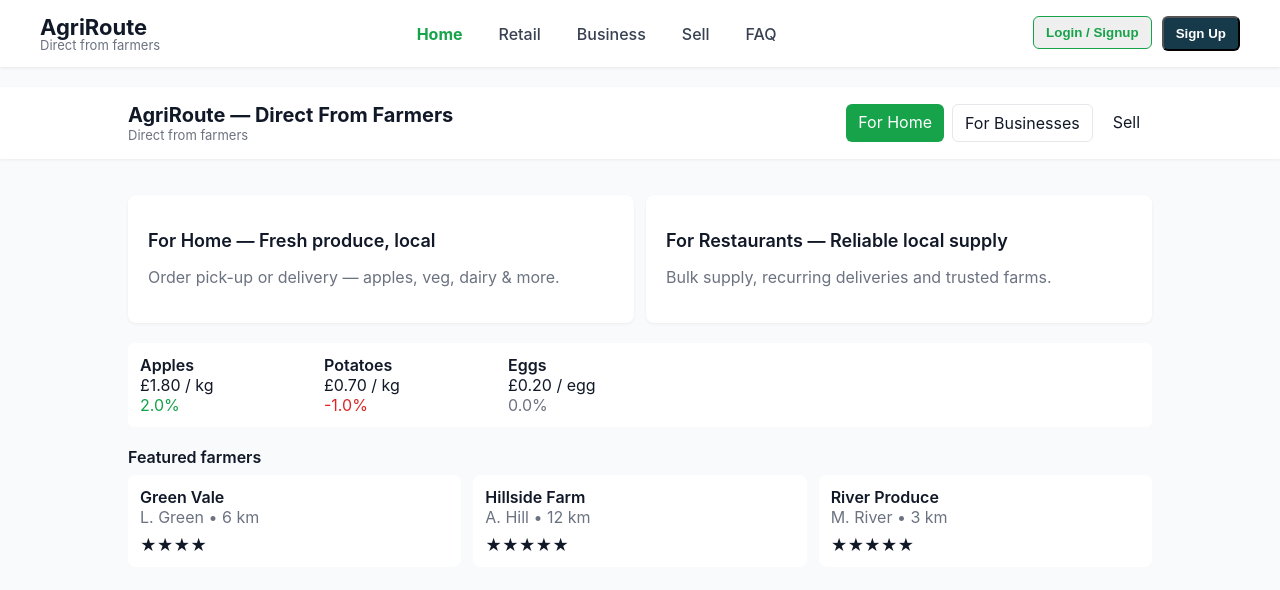
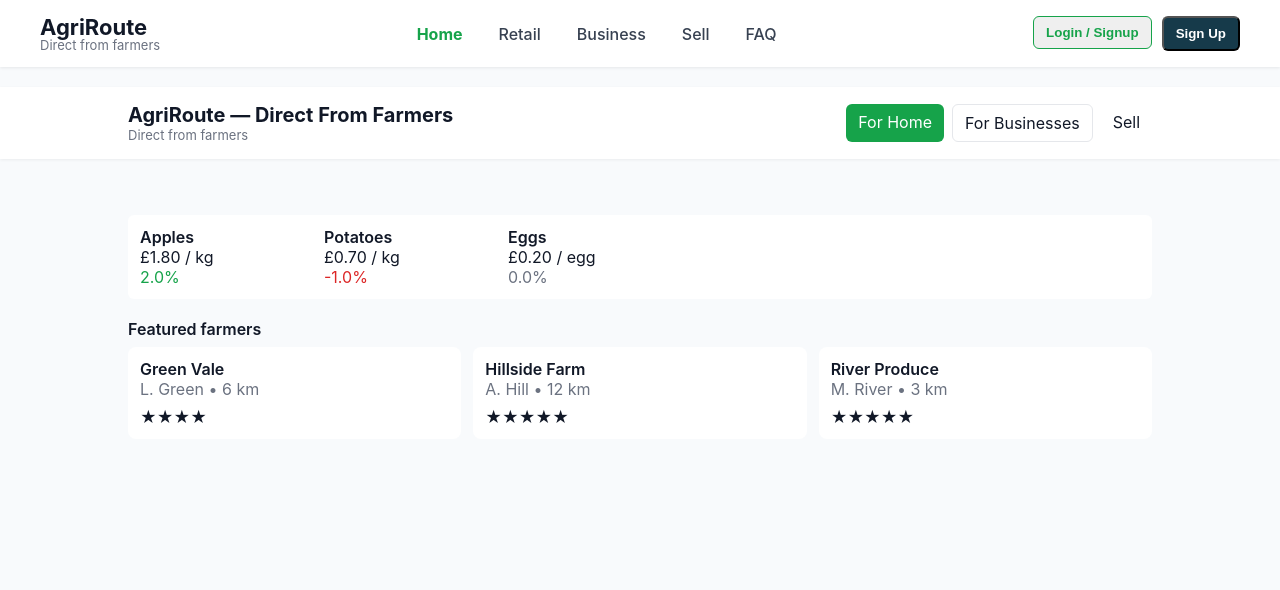
Before and after one commit to AgriRouteco/AgriRoute, a Next.js app: page / in a window 1280 px wide. Shown: the top 590 px of the page. Built offline with nearby package versions, Linux system fonts and the light colour scheme; no server answers.

Commit message:
Update index.js

```diff
--- a/pages/index.js
+++ b/pages/index.js
@@ -30,16 +30,7 @@ export default function Home() {
         </header>
 
         <main style={{maxWidth:1024, margin:'24px auto', padding:12}}>
-          <section style={{display:'grid', gridTemplateColumns:'1fr 1fr', gap:12}}>
-            <a href="/retail" style={{background:'#fff', padding:20, borderRadius:8, boxShadow:'0 1px 3px rgba(0,0,0,0.06)'}}>
-              <h2 style={{fontSize:18, fontWeight:600}}>For Home — Fresh produce, local</h2>
-              <p style={{color:'#6b7280'}}>Order pick-up or delivery — apples, veg, dairy & more.</p>
-            </a>
-            <a href="/business" style={{background:'#fff', padding:20, borderRadius:8, boxShadow:'0 1px 3px rgba(0,0,0,0.06)'}}>
-              <h2 style={{fontSize:18, fontWeight:600}}>For Restaurants — Reliable local supply</h2>
-              <p style={{color:'#6b7280'}}>Bulk supply, recurring deliveries and trusted farms.</p>
-            </a>
-          </section>
+
 
           <section style={{marginTop:20}}>
             <MarketTicker tickers={tickers} />
```
